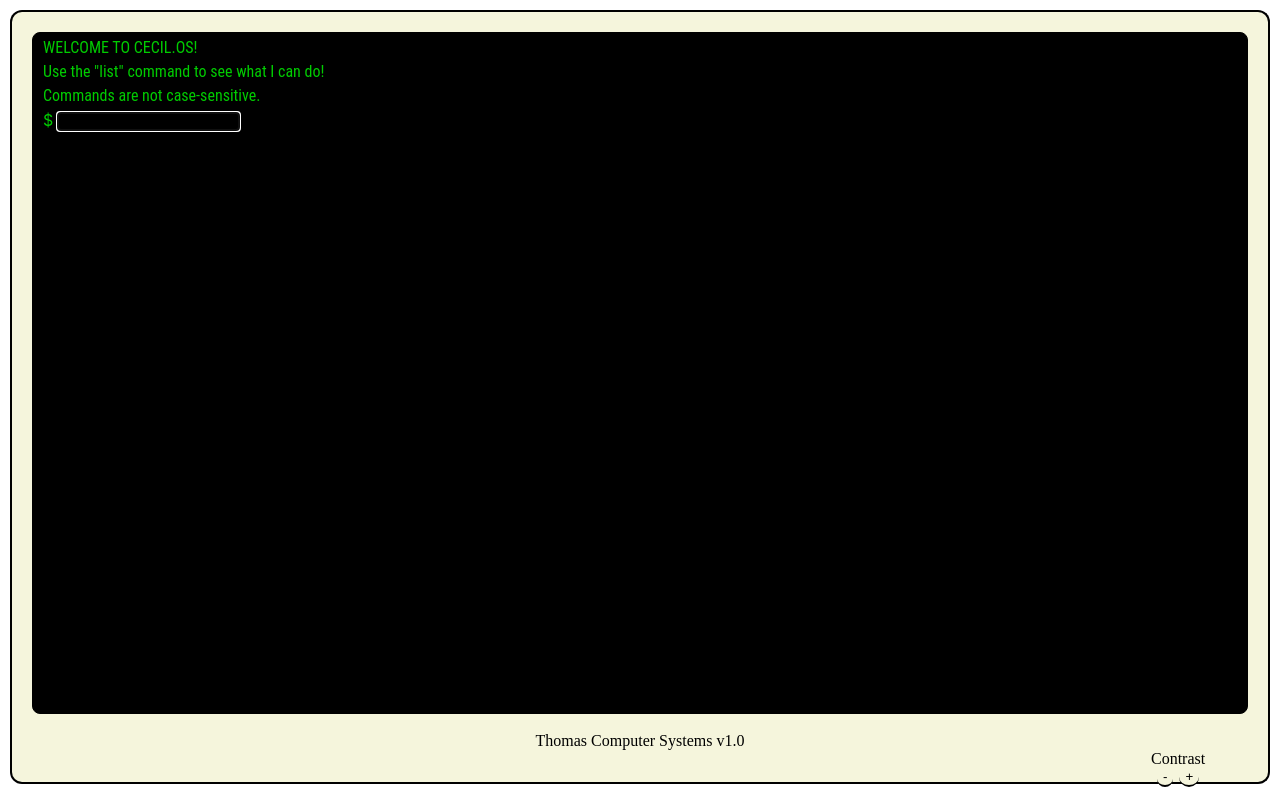
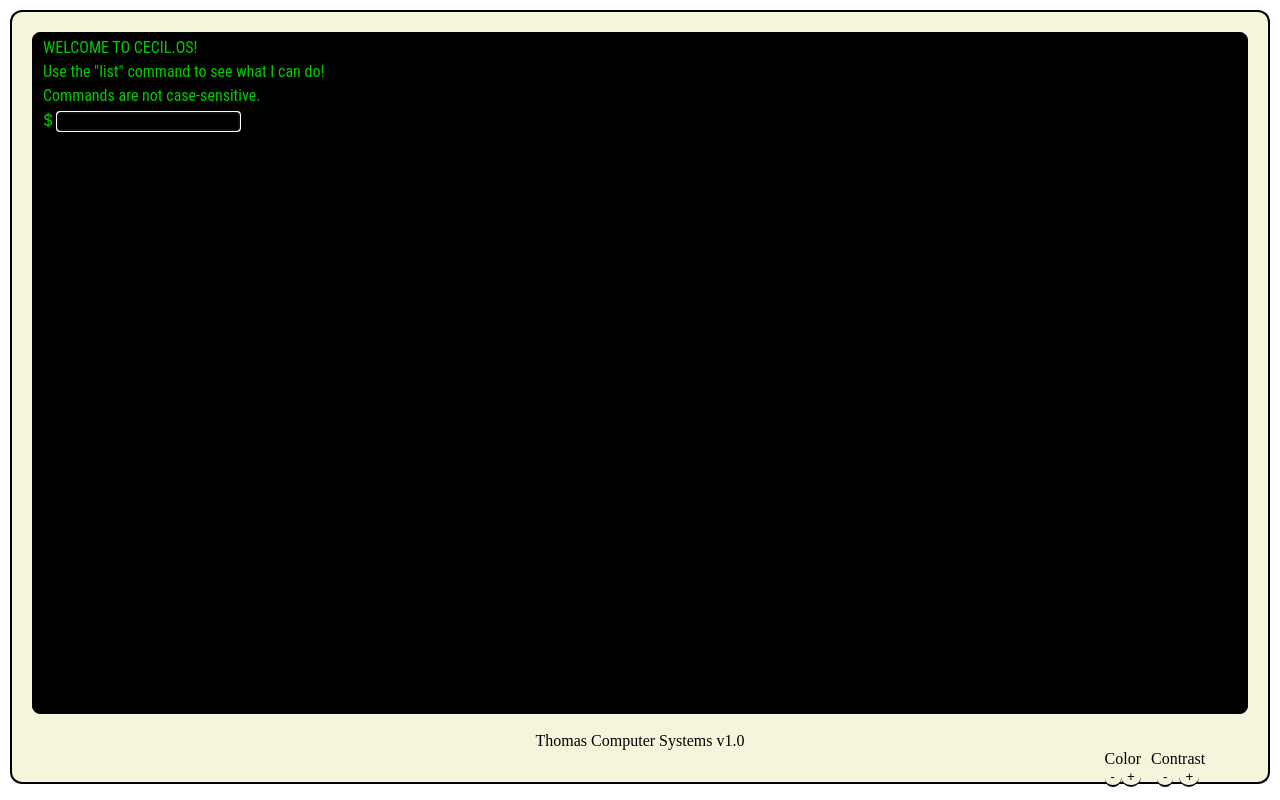
Before and after one commit to kitsune21/cecil-new, a React (Create React App) app: page / in a window 1280 px wide. Built offline with nearby package versions, Linux system fonts and the light colour scheme.

Commit message:
added monitor knob

```diff
--- a/src/App.js
+++ b/src/App.js
@@ -33,7 +33,7 @@ const Computer = styled.div`
 
 const ComputerMonitor = styled.div`
   height: 100%;
-  background-color: black;
+  background-color: ${props => `rgb(${props.backgroundColor}, ${props.backgroundColor}, ${props.backgroundColor})`};
   overflow-y: auto;
   border: 1px solid black;
   border-radius: 8px;
@@ -56,6 +56,7 @@ const ComputerBottom = styled.div`
 const KnobRow = styled.div`
   display: flex;
   justify-content: flex-end;
+  gap: 10px;
   width: 90%;
 `
 
@@ -75,7 +76,7 @@ const PromptBox = styled.form`
 
 const Prompt = styled.input`
   border: none;
-  background-color: black;
+  background-color: ${props => `rgb(${props.backgroundColor}, ${props.backgroundColor}, ${props.backgroundColor})`};
   color: white;
   margin-left: 5px;
 `
@@ -93,6 +94,7 @@ function App() {
   const [currentCommand, setCurrentCommand] = useState(null)
   const [arrowSelect, setArrowSelect] = useState(0)
   const [textColor, setTextColor] = useState(204)
+  const [backgroundColor, setBackgroundColor] = useState(0)
   const commandPreText = '--  '
   const userPreText = '@ '
 
@@ -239,7 +241,7 @@ function App() {
   return (
     <div className="App">
       <Computer>
-        <ComputerMonitor>
+        <ComputerMonitor backgroundColor={backgroundColor}>
           <Text textColor={textColor}>WELCOME TO CECIL.OS!</Text>
           <Text textColor={textColor}>Use the "list" command to see what I can do!</Text>
           <Text textColor={textColor}>Commands are not case-sensitive.</Text>
@@ -249,7 +251,7 @@ function App() {
             )
           }
           <PromptBox onSubmit={handlePromptSubmit}>
-            <PromptPreText htmlFor='prompt' textColor={textColor}>$<Prompt id='prompt' value={promptText} onChange={handlePromptText} autoFocus onKeyDown={handleKeyDown}/></PromptPreText>
+            <PromptPreText htmlFor='prompt' textColor={textColor}>$<Prompt id='prompt' value={promptText} onChange={handlePromptText} autoFocus onKeyDown={handleKeyDown} backgroundColor={backgroundColor}/></PromptPreText>
             <button type='submit' hidden/>
           </PromptBox>
         </ComputerMonitor>
@@ -257,7 +259,8 @@ function App() {
       <ComputerBottom>
         Thomas Computer Systems v1.0
         <KnobRow>
-          <Knob label='Contrast' textColor={textColor} setTextColor={setTextColor} min={0} max={255}/>
+          <Knob label='Color' value={textColor} setValue={setTextColor} min={0} max={256}/>
+          <Knob label='Contrast' value={backgroundColor} setValue={setBackgroundColor} min={0} max={256}/>
         </KnobRow>
       </ComputerBottom>
     </div>
--- a/src/components/Knob.jsx
+++ b/src/components/Knob.jsx
@@ -22,17 +22,17 @@ const KnobButton = styled.button`
     background-color: beige;
 `
 
-const Knob = ({label, textColor, setTextColor, min, max}) => {
+const Knob = ({label, value, setValue, min, max}) => {
 
     function handleAddButton() {
-        if(textColor < max) {
-            setTextColor(textColor + (0.05 * max))
+        if(value < max) {
+            setValue(value + (0.05 * max))
         }
     }
 
     function handleMinusButton() {
-        if(textColor > min) {
-            setTextColor(textColor - (0.05 * max))
+        if(value > min) {
+            setValue(value - (0.05 * max))
         }
     }
 
```
